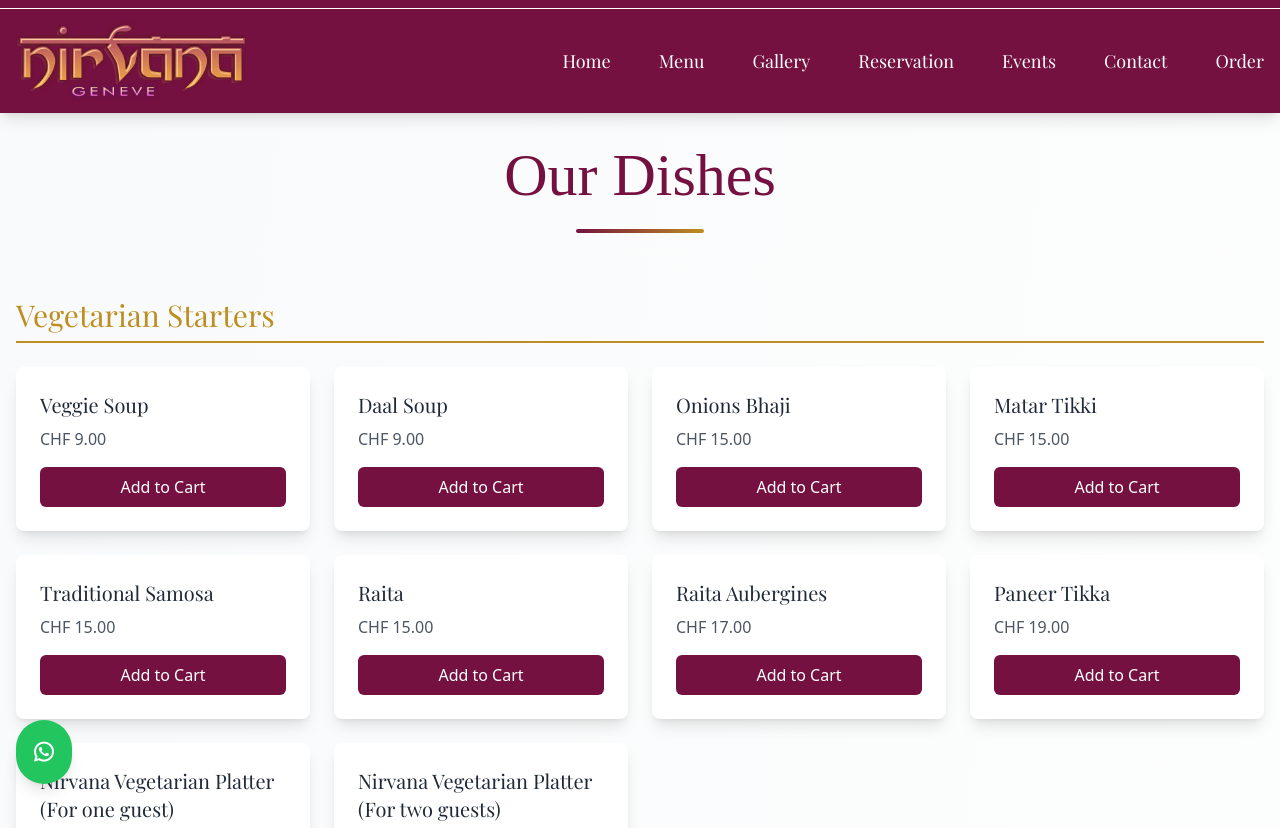
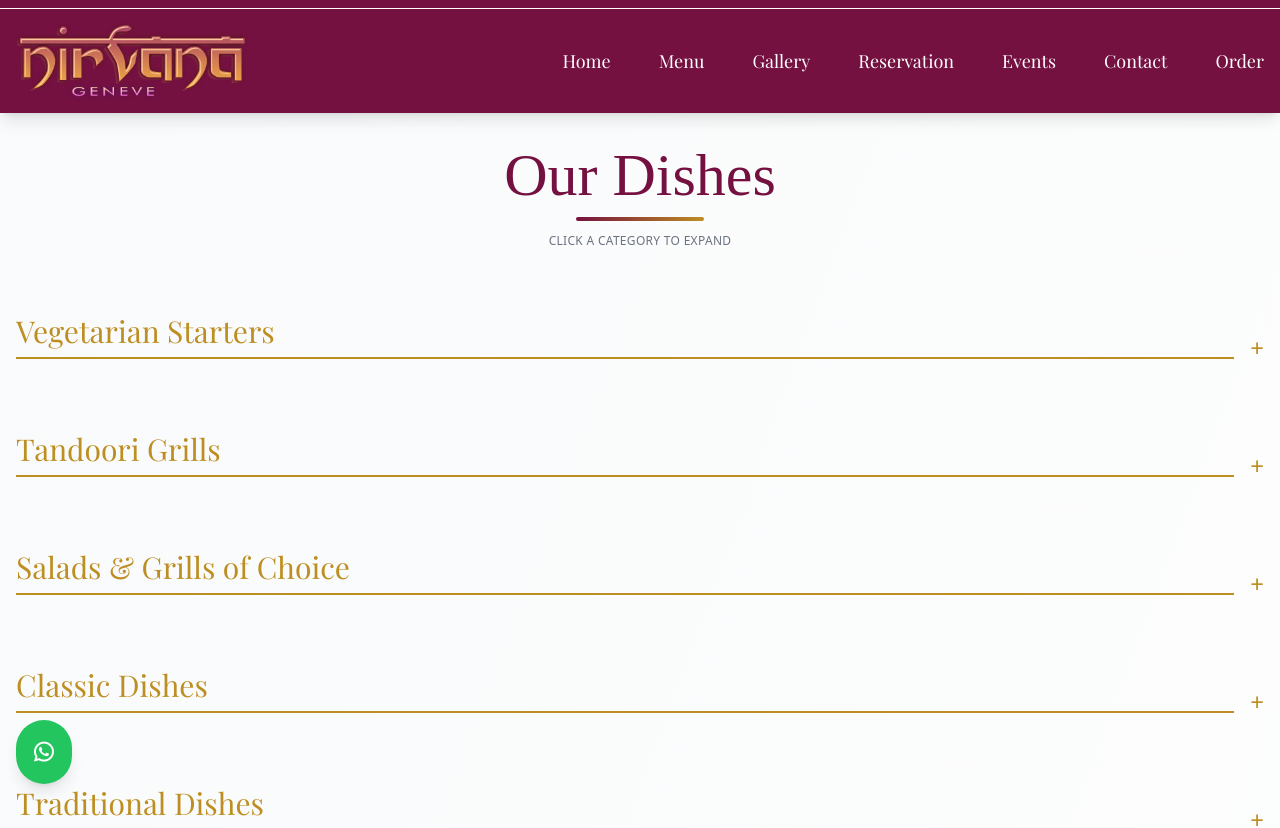
Before and after one commit to hridyesh-gupta/Nirvana, a Next.js app: page /order in a window 1280 px wide. Shown: the top 828 px of the page. Built offline with nearby package versions, Linux system fonts and the light colour scheme; a web font is replaced by a local one.

Commit message:
Modify: Footer, Press Coverage, Partners and Include: Browse menu link in cart warning

```diff
--- a/app/cart/page.tsx
+++ b/app/cart/page.tsx
@@ -586,7 +586,13 @@ export default function CartPage() {
 
                 {minimumOrderError && (
                   <div className="text-center text-red-600 text-sm bg-red-50 border border-red-200 rounded-lg p-3">
-                    Minimum order requirement not met: {minimumOrderError}
+                    <p>Minimum order requirement not met: {minimumOrderError}</p>
+                    <Link
+                      href="/menu"
+                      className="mt-2 inline-flex items-center justify-center text-primary font-medium underline decoration-dotted underline-offset-4 hover:text-secondary"
+                    >
+                      Browse the menu to add more items
+                    </Link>
                   </div>
                 )}
 
--- a/app/components/Footer.tsx
+++ b/app/components/Footer.tsx
@@ -84,15 +84,18 @@ export default function Footer() {
               <Link href="/news" className="block text-gray-300 hover:text-secondary transition-colors cursor-pointer">
                 News
               </Link>
-              <Link href="/partners" className="block text-gray-300 hover:text-secondary transition-colors cursor-pointer">
+              {/* <Link href="/partners" className="block text-gray-300 hover:text-secondary transition-colors cursor-pointer">
                 Partners
-              </Link>
+              </Link> */}
             </div>
           </div>
         </div>
 
         <div className="border-t border-white/20 mt-12 pt-8 text-center">
           <div className="flex flex-col md:flex-row items-center justify-between space-y-4 md:space-y-0">
+            <div className="flex items-center space-x-6 text-sm text-white-400">
+              <span>Made with ❤️ for great food by <strong><a href="https://ai.hridx.tech/" className="text-secondary underline underline-offset-4">HridxAI</a></strong>...</span>
+            </div>
             <p className="text-gray-400 text-sm">
               © 2024 Nirvana Restaurant. All rights reserved.
             </p>
@@ -100,9 +103,6 @@ export default function Footer() {
               <Link href="/privacy-policy" className="hover:text-secondary transition-colors cursor-pointer">Privacy Policy</Link>
               <Link href="/legal-notices" className="hover:text-secondary transition-colors cursor-pointer">Legal Notices</Link>
             </div>
-            <div className="flex items-center space-x-6 text-sm text-gray-400">
-              <span>Made with ❤️ for great food by <strong><a href='https://hridyesh.com'>Hridyesh...</a></strong></span>
-              </div>
           </div>
         </div>
       </div>
--- a/app/news/page.tsx
+++ b/app/news/page.tsx
@@ -34,11 +34,15 @@ export default function NewsPage() {
                   </p>
                   <a
                     href="/images/news.jpeg"
-                    className="inline-flex items-center space-x-2 bg-gradient-to-r from-primary to-secondary text-white px-8 py-4 rounded-full font-semibold hover:shadow-lg transition-all duration-300 hover:scale-105 whitespace-nowrap cursor-pointer"
+                    className="inline-flex items-center justify-center gap-2 bg-gradient-to-r from-primary to-secondary text-white px-6 py-3 rounded-full font-semibold hover:shadow-lg transition-all duration-300 hover:scale-105 text-center w-full sm:w-auto flex-wrap"
                   >
                     <i className="ri-download-line text-xl"></i>
-                    <span>Download Press Coverage</span>
+                    <span className="leading-tight text-sm sm:text-base">
+                      Download Press Coverage
+                    </span>
                   </a>
+
+
                 </div>
               </div>
             </div>
--- a/app/order/page.tsx
+++ b/app/order/page.tsx
@@ -51,19 +51,44 @@ export default function OrderPage() {
     return acc;
   }, {});
 
+  const [expandedCategories, setExpandedCategories] = useState<Record<string, boolean>>(() => {
+    return Object.keys(groupedProducts).reduce((acc, category) => {
+      acc[category] = false;
+      return acc;
+    }, {} as Record<string, boolean>);
+  });
+
+  const handleToggleCategory = (category: string) => {
+    setExpandedCategories((prev) => ({
+      ...prev,
+      [category]: !prev[category]
+    }));
+  };
+
   return (
     <div className="min-h-screen bg-gradient-to-br from-gray-50 to-white">
       <Navigation />
       <div className="container mx-auto px-4 py-8">
         <div className="text-center mb-16">
-          <h1 className="text-5xl md:text-6xl font-light mb-6 text-primary font-['fairdisplay']">Our Dishes</h1>
-          <div className="w-32 h-1 mx-auto rounded-full bg-gradient-to-r from-primary to-secondary" />
+          <h1 className="text-5xl md:text-6xl font-light mb-3 text-primary font-['fairdisplay']">Our Dishes</h1>
+          <div className="w-32 h-1 mx-auto mt-3 mb-3 rounded-full bg-gradient-to-r from-primary to-secondary" />
+          <p className="text-xs uppercase tracking-wide text-gray-500">Click a category to expand</p>
         </div>
         {Object.keys(groupedProducts).map((category) => (
           <div key={category} className="mb-12">
-            <h2 className="text-3xl font-playfair text-secondary mb-6 border-b-2 border-secondary pb-2">
+            <button
+              type="button"
+              onClick={() => handleToggleCategory(category)}
+              className="w-full flex items-center justify-between text-left"
+            >
+              <h2 className="text-3xl font-playfair text-secondary mb-6 border-b-2 border-secondary pb-2 w-full">
                 {category}
               </h2>
+              <span className="ml-4 text-secondary text-2xl">
+                {expandedCategories[category] ? '−' : '+'}
+              </span>
+            </button>
+            {expandedCategories[category] && (
               <div className="grid grid-cols-1 sm:grid-cols-2 lg:grid-cols-3 xl:grid-cols-4 gap-6">
                 {groupedProducts[category].map((product: Product) => (
                   <div key={product.id} className="bg-white rounded-lg shadow-lg overflow-hidden flex flex-col justify-between p-6">
@@ -78,6 +103,7 @@ export default function OrderPage() {
                   </div>
                 ))}
               </div>
+            )}
           </div>
         ))}
       </div>
```
Lines whose indentation alone changed are shown as unchanged.
